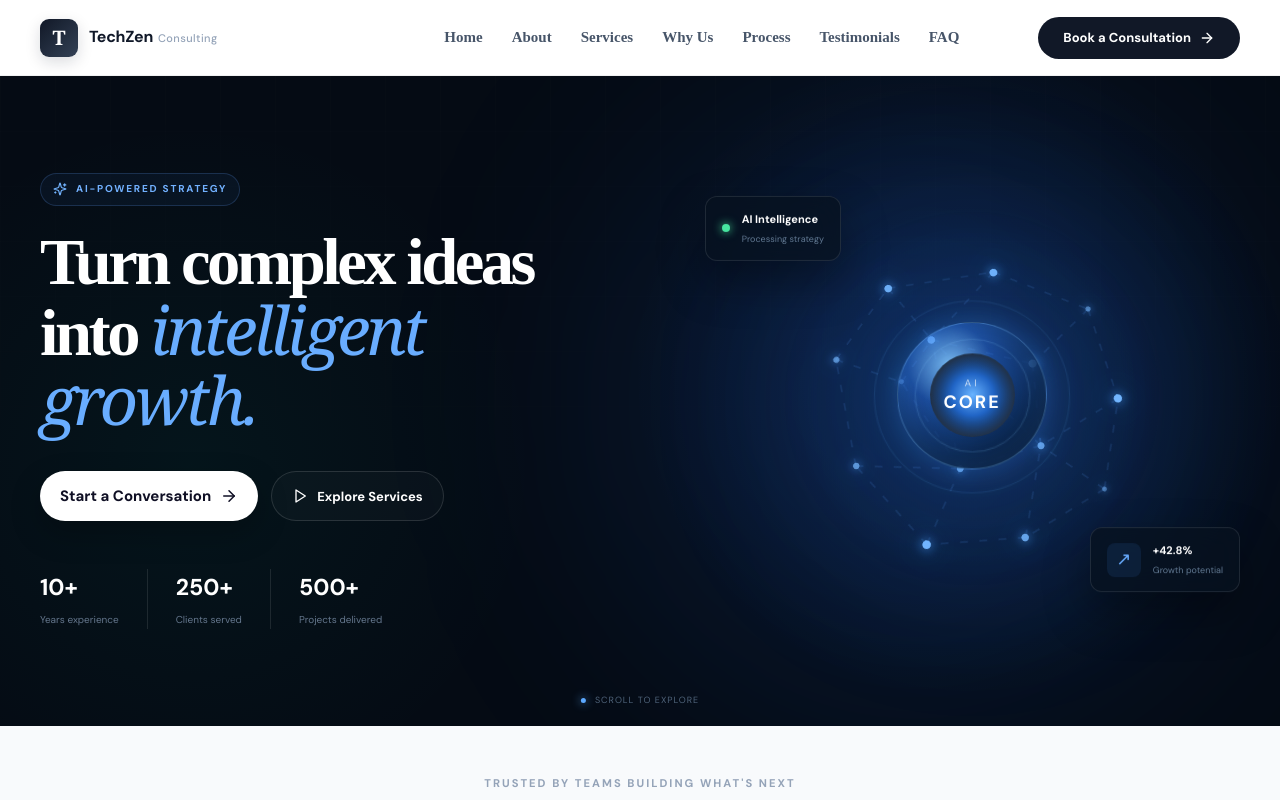
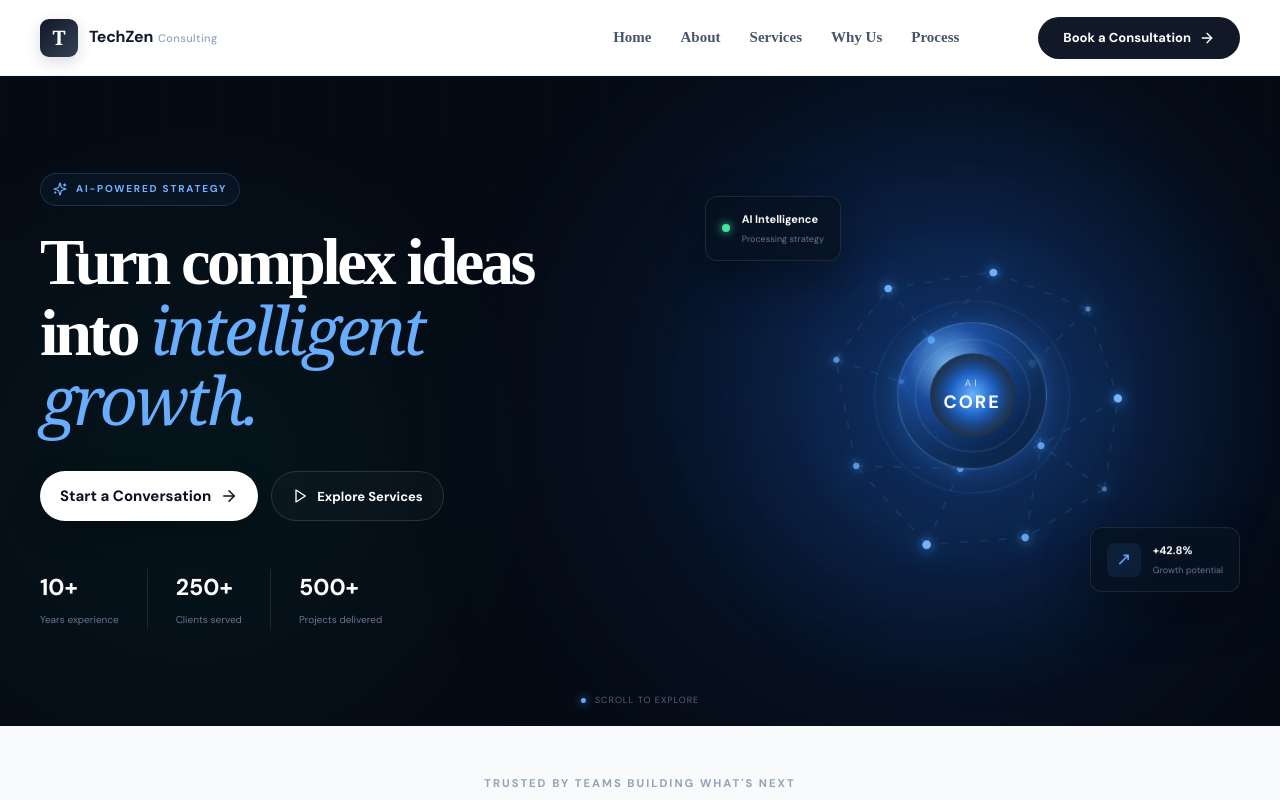
Before and after one commit to ArshlanSheikh/TECHZEN, a React (Vite) app: page / in a window 1280 px wide. Shown: the top 800 px of the page. Built offline with nearby package versions, Linux system fonts and the light colour scheme.

Commit message:
changesin navbar

```diff
--- a/src/components/Navbar.jsx
+++ b/src/components/Navbar.jsx
@@ -79,8 +79,8 @@ export default function Navbar() {
     ["Services", "#services"],
     ["Why Us", "#why-us"],
     ["Process", "#process"],
-    ["Testimonials", "#testimonials"],
-    ["FAQ", "#faq"],
+    // ["Testimonials", "#testimonials"],
+    // ["FAQ", "#faq"],
   ];
 
   const closeMenu = () => {
```
Also changed, not shown: src/components/About.jsx (+0 -44 lines).
